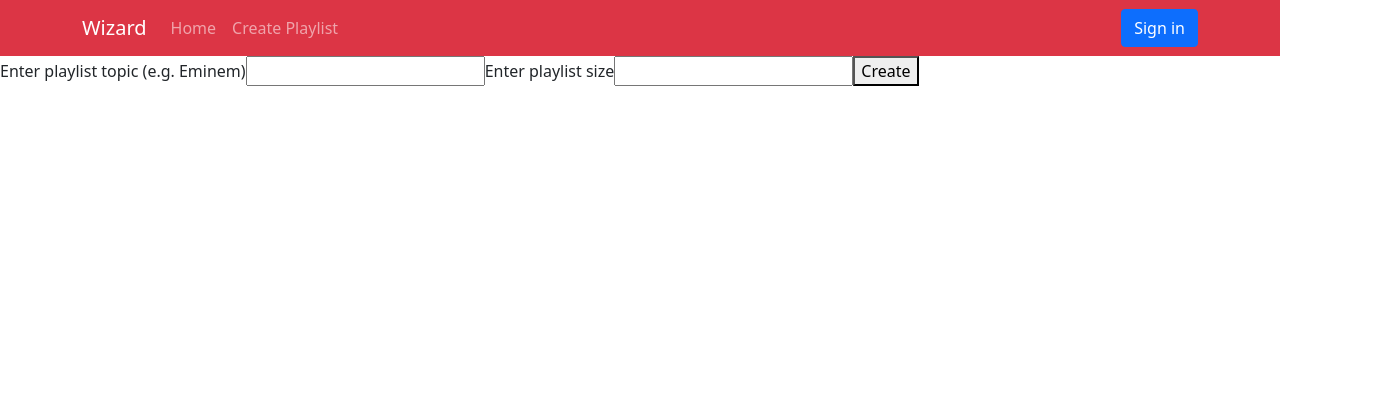
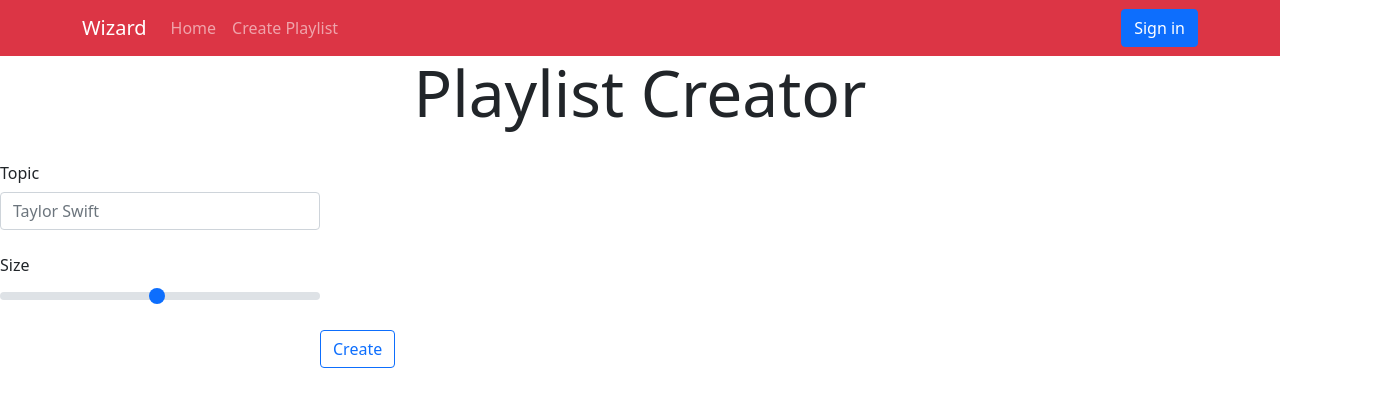
Before and after one commit to P0u4a/Playlist-Generator, a Next.js app: page /playlistRequest in a window 1280 px wide. Shown: the top 406 px of the page, 1387 px wide, since content can reach past the window. Built offline with nearby package versions, Linux system fonts and the light colour scheme; no server answers.

Commit message:
Add bootstrap styling to form

```diff
--- /dev/null
+++ b/components/form.js
@@ -0,0 +1,49 @@
+import Button from 'react-bootstrap/Button';
+import Col from 'react-bootstrap/Col';
+//import Row from 'react-bootstrap/Row';
+import Form from 'react-bootstrap/Form';
+import OverlayTrigger from 'react-bootstrap/OverlayTrigger';
+import Tooltip from 'react-bootstrap/Tooltip';
+import { useState } from 'react';
+
+export default function PlaylistForm() {
+  const [value, setValue] = useState(25);
+  const renderTooltip = (props) => (
+    <Tooltip id='slider-tooltip' {...props}>
+      {value}
+    </Tooltip>
+  );
+
+  return (
+    <Form>
+      <Form.Group as={Col} className='mb-3' controlId='topic'>
+        <Form.Label column sm={2}>
+          Topic
+        </Form.Label>
+        <Col sm={3}>
+          <Form.Control required type='text' placeholder='Taylor Swift' />
+        </Col>
+      </Form.Group>
+
+      <Form.Group as={Col} className='mb-3' controlId='size'>
+        <Form.Label column sm={2}>
+          Size
+        </Form.Label>
+        <Col sm={3}>
+          <OverlayTrigger delay={{hide: 800}} placement='right' overlay={renderTooltip}>
+            <Form.Range
+            value={value} onChange={change => setValue(change.target.value)}
+            min={1} max={50}
+            />
+          </OverlayTrigger>
+        </Col>
+      </Form.Group>
+
+      <Form.Group as={Col} className='mb-3'>
+        <Col sm={{ span: 10, offset: 3 }}>
+          <Button variant='outline-primary' type='submit'>Create</Button>
+        </Col>
+      </Form.Group>
+    </Form>
+  );
+}
--- a/pages/playlistRequest.js
+++ b/pages/playlistRequest.js
@@ -1,8 +1,9 @@
+import PlaylistForm from "../components/form";
+import styles from '../styles/Home.module.css';
 
 export default function PlaylistDetails() {
 
   // Handle the submit event on form submit
-  // Put handleSubmit function into a seperate file
   const handleSubmit = async (event) => {
     // Stop the form from submitting and refreshing the page
     event.preventDefault();
@@ -18,7 +19,7 @@ export default function PlaylistDetails() {
     // Send the form data to our API and get a response
     const response = await fetch('/api/playlistMaker', {
       // Oauth credentials included while fetching
-      credentials: 'include', //This is meant to work but doesn't seem to be
+      credentials: 'include',
       // Body of the request is the JSON data created above
       body: JSONdata,
 
@@ -35,14 +36,23 @@ export default function PlaylistDetails() {
   }
 
   return (
-    <>
-      <form onSubmit={handleSubmit}>
-        <label htmlFor='topic'>Enter playlist topic (e.g. Eminem)</label>
-        <input type='text' id='topic' name='topic' required />
-        <label htmlFor='size'>Enter playlist size</label>
-        <input type='text' id='size' name='size' required />
-        <button type='submit'>Create</button>
-      </form>
-    </>
+    <main>
+      <h1 className={styles.title}>
+      Playlist Creator
+      </h1>
+      <br/>
+      <PlaylistForm/>
+    </main>
+
+
+    // <>
+    //   <form onSubmit={handleSubmit}>
+    //     <label htmlFor='topic'>Enter playlist topic (e.g. Eminem)</label>
+    //     <input type='text' id='topic' name='topic' required />
+    //     <label htmlFor='size'>Enter playlist size</label>
+    //     <input type='text' id='size' name='size' required />
+    //     <button type='submit'>Create</button>
+    //   </form>
+    // </>
   );
 }
```
